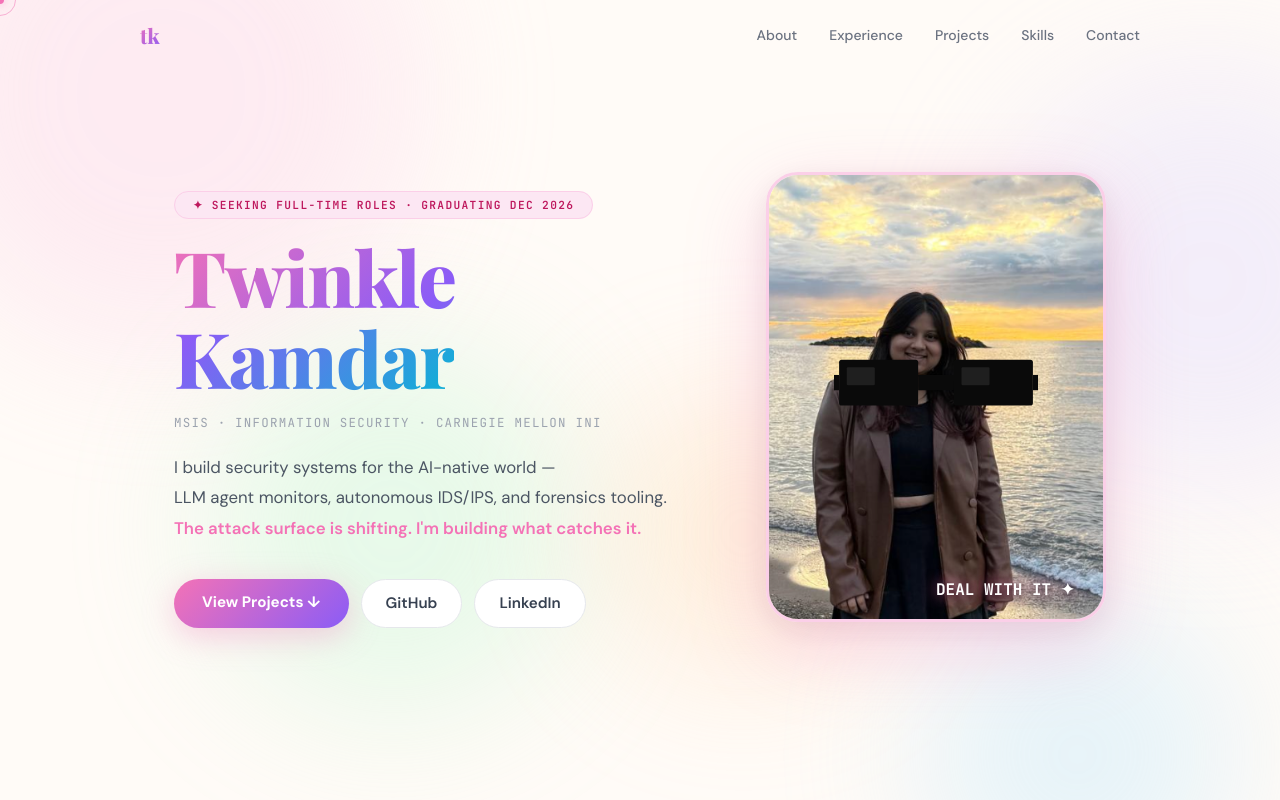
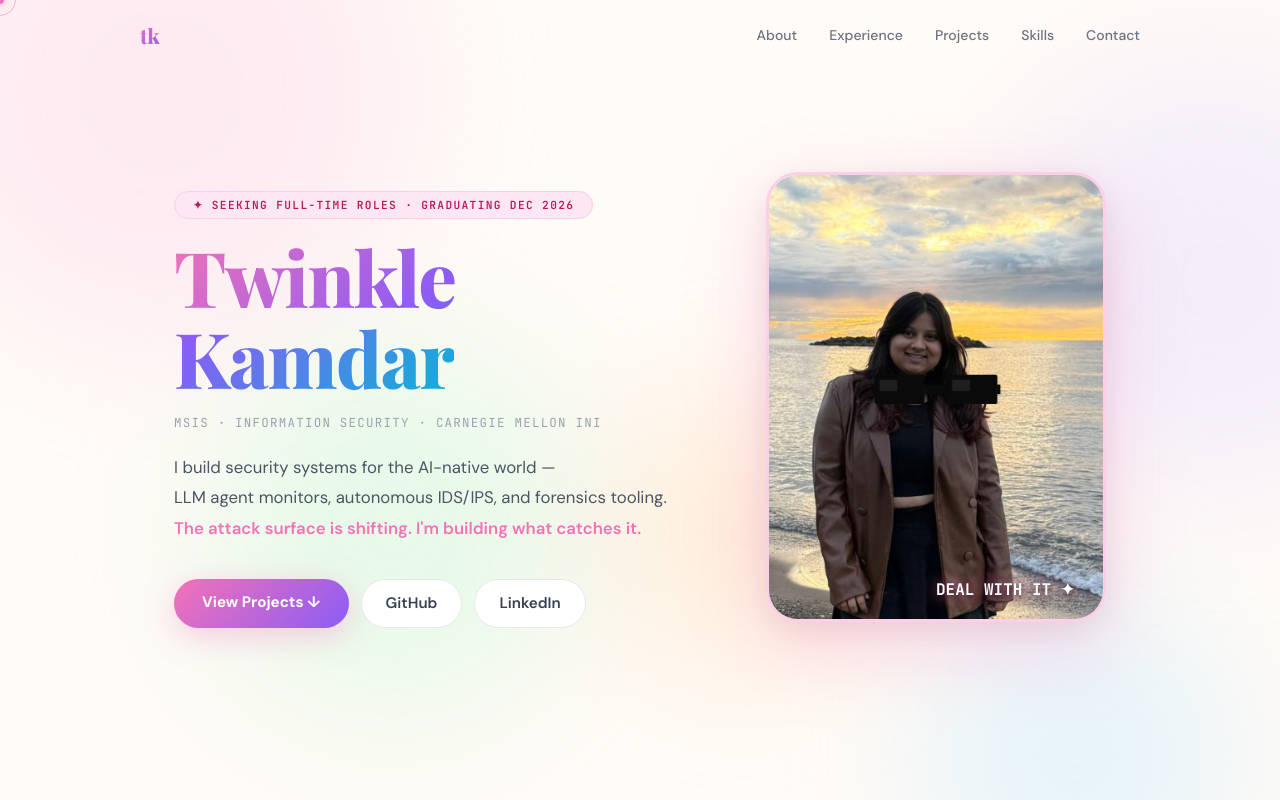
Before and after one commit to hell-99/portfolio, a Next.js app: page / in a window 1280 px wide. Both pictures are taken after a click on the element 936 px from the left and 397 px from the top of the page. Shown: the top 800 px of the page. Built offline with nearby package versions, Linux system fonts and the light colour scheme.

Commit message:
Fix glasses: eye level + smaller size

```diff
--- a/app/page.tsx
+++ b/app/page.tsx
@@ -434,7 +434,7 @@ export default function Home() {
                 {/* Pixel glasses */}
                 {glassesOn && <>
                   <div style={{
-                    position: 'absolute', top: '40%', left: '50%', width: '60%',
+                    position: 'absolute', top: '44%', left: '50%', width: '38%',
                     animation: 'slideGlasses 0.5s cubic-bezier(0.4,0,0.2,1) forwards',
                   }}>
                     <svg viewBox="0 0 160 50" fill="none" xmlns="http://www.w3.org/2000/svg" style={{ width: '100%', display: 'block' }}>
```
